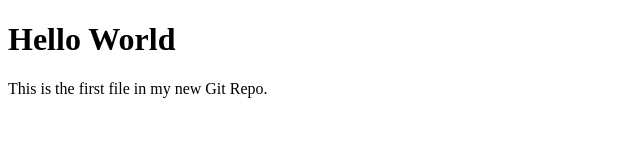
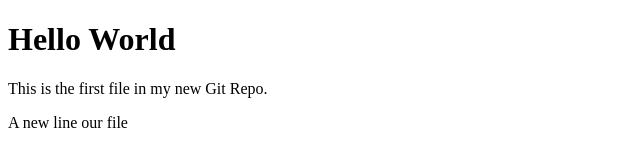
Before and after one commit to makoribosire254/w3schools-test, a plain HTML site: page index.html in a window 1280 px wide. Shown: the whole page, without its empty margins (0-640 px from the left). Drawn offline with Linux system fonts and the light colour scheme.

Commit message:
Updated index.html with a new file

```diff
--- a/index.html
+++ b/index.html
@@ -9,5 +9,6 @@
 <body>
     <h1>Hello World</h1>
     <p>This is the first file in my new Git Repo.</p>
+    <p>A new line our file</p>
 </body>
 </html>
```
